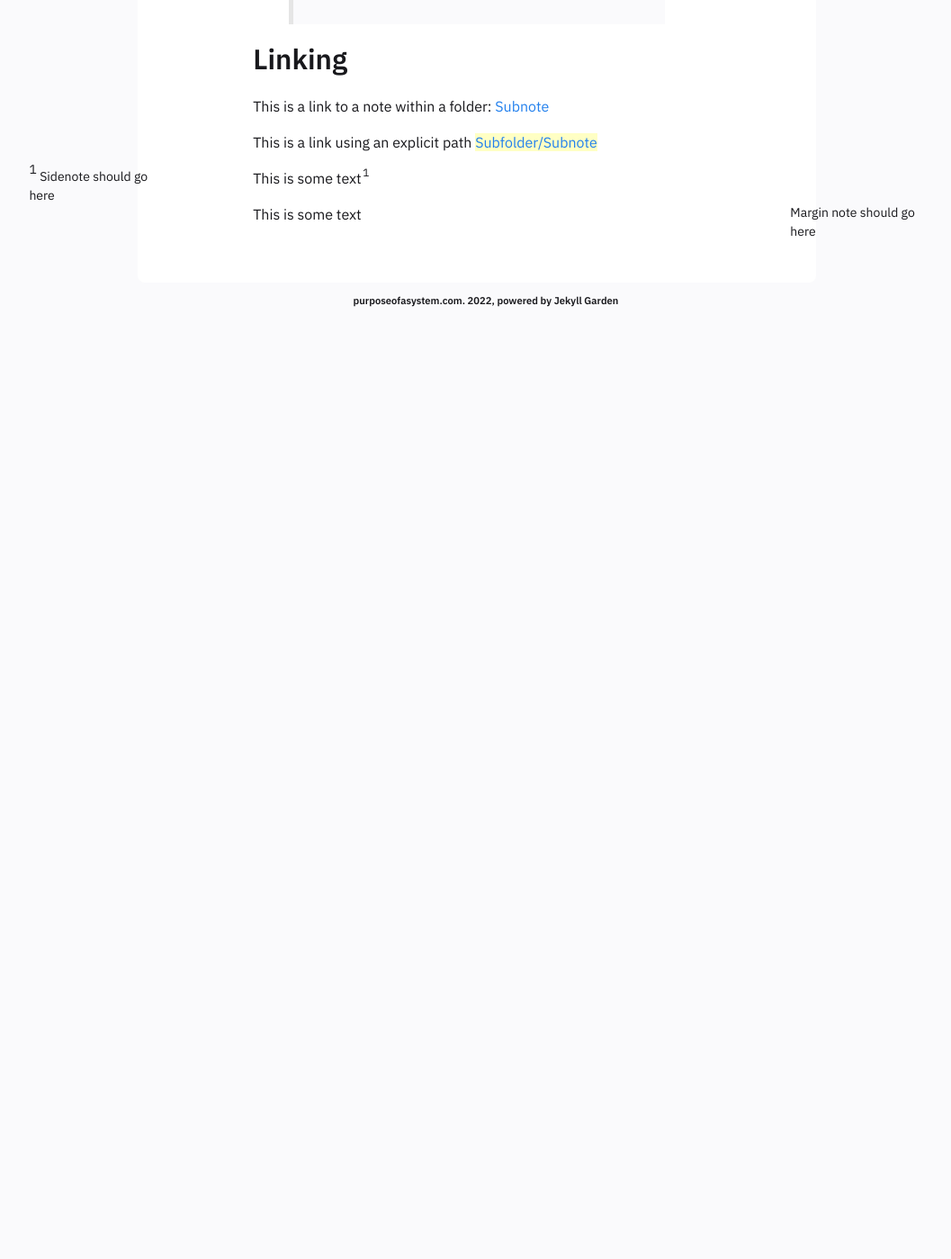
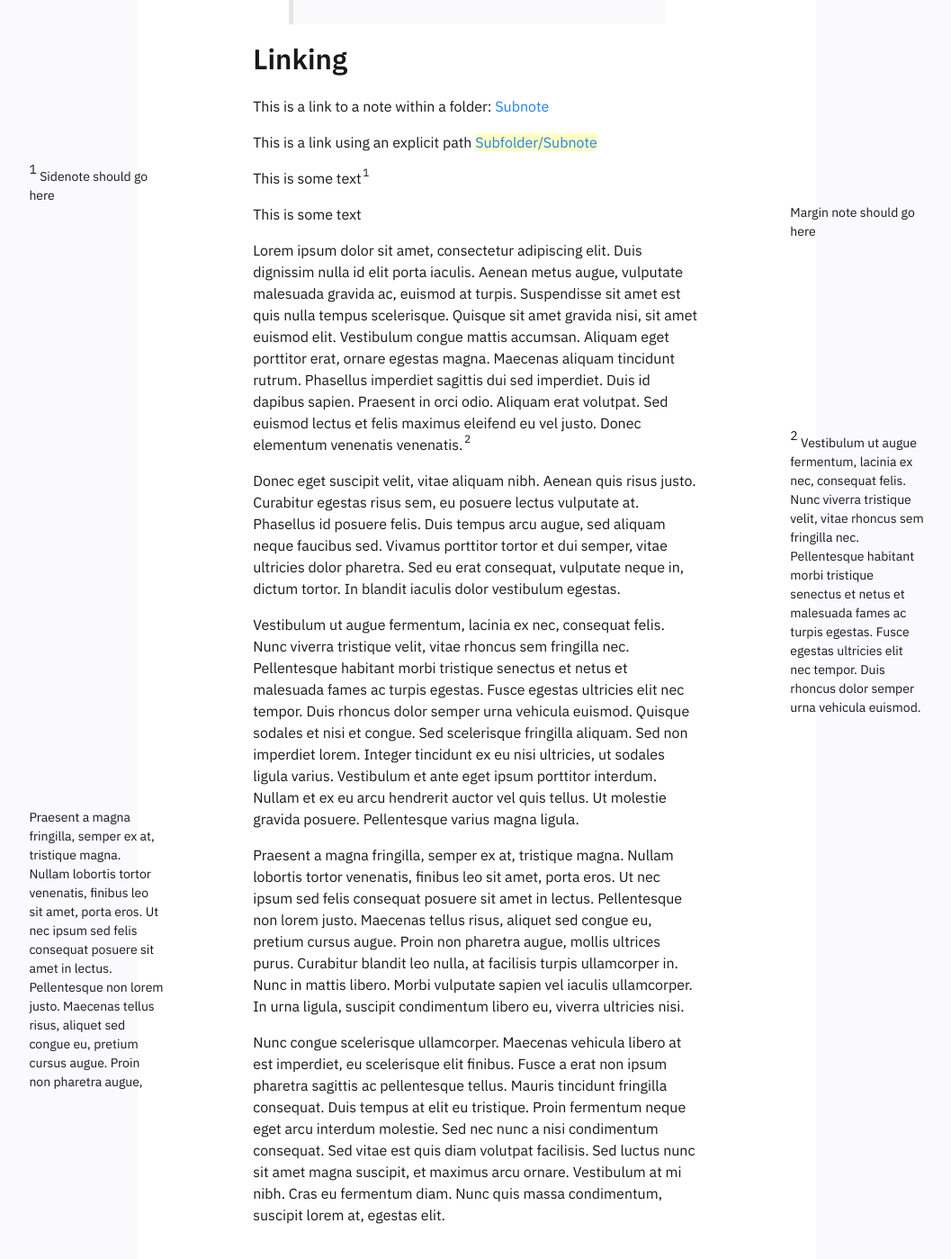
Before and after one commit to jonesethan883/jonesethan883.github.io, a Jekyll site: the page built from _notes/Public/Test.md, in a window 1280 px wide and 1400 px high, scrolled down 425 px. Shown: the whole window at 90% size, without its empty margins (110-1167 px from the left). Built offline with Jekyll 4.4.1, drawn with Linux system fonts in a browser that asks for light colours; before the commit the page ends 900 px from its top, so only the background shows below that.

Commit message:
Update Test.md

```diff
--- a/_notes/Public/Test.md
+++ b/_notes/Public/Test.md
@@ -23,3 +23,13 @@ This is a link using an explicit path [[Subfolder/Subnote]]
 This is some text[[Sidenote should go here::lsn]]
 
 This is some text[[Margin note should go here::rmn]]
+
+Lorem ipsum dolor sit amet, consectetur adipiscing elit. Duis dignissim nulla id elit porta iaculis. Aenean metus augue, vulputate malesuada gravida ac, euismod at turpis. Suspendisse sit amet est quis nulla tempus scelerisque. Quisque sit amet gravida nisi, sit amet euismod elit. Vestibulum congue mattis accumsan. Aliquam eget porttitor erat, ornare egestas magna. Maecenas aliquam tincidunt rutrum. Phasellus imperdiet sagittis dui sed imperdiet. Duis id dapibus sapien. Praesent in orci odio. Aliquam erat volutpat. Sed euismod lectus et felis maximus eleifend eu vel justo. Donec elementum venenatis venenatis.[[Vestibulum ut augue fermentum, lacinia ex nec, consequat felis. Nunc viverra tristique velit, vitae rhoncus sem fringilla nec. Pellentesque habitant morbi tristique senectus et netus et malesuada fames ac turpis egestas. Fusce egestas ultricies elit nec tempor. Duis rhoncus dolor semper urna vehicula euismod.::rsn]]
+
+Donec eget suscipit velit, vitae aliquam nibh. Aenean quis risus justo. Curabitur egestas risus sem, eu posuere lectus vulputate at. Phasellus id posuere felis. Duis tempus arcu augue, sed aliquam neque faucibus sed. Vivamus porttitor tortor et dui semper, vitae ultricies dolor pharetra. Sed eu erat consequat, vulputate neque in, dictum tortor. In blandit iaculis dolor vestibulum egestas.
+
+Vestibulum ut augue fermentum, lacinia ex nec, consequat felis. Nunc viverra tristique velit, vitae rhoncus sem fringilla nec. Pellentesque habitant morbi tristique senectus et netus et malesuada fames ac turpis egestas. Fusce egestas ultricies elit nec tempor. Duis rhoncus dolor semper urna vehicula euismod. Quisque sodales et nisi et congue. Sed scelerisque fringilla aliquam. Sed non imperdiet lorem. Integer tincidunt ex eu nisi ultricies, ut sodales ligula varius. Vestibulum et ante eget ipsum porttitor interdum. Nullam et ex eu arcu hendrerit auctor vel quis tellus. Ut molestie gravida posuere. Pellentesque varius magna ligula.[[Praesent a magna fringilla, semper ex at, tristique magna. Nullam lobortis tortor venenatis, finibus leo sit amet, porta eros. Ut nec ipsum sed felis consequat posuere sit amet in lectus. Pellentesque non lorem justo. Maecenas tellus risus, aliquet sed congue eu, pretium cursus augue. Proin non pharetra augue,::lmn]]
+
+Praesent a magna fringilla, semper ex at, tristique magna. Nullam lobortis tortor venenatis, finibus leo sit amet, porta eros. Ut nec ipsum sed felis consequat posuere sit amet in lectus. Pellentesque non lorem justo. Maecenas tellus risus, aliquet sed congue eu, pretium cursus augue. Proin non pharetra augue, mollis ultrices purus. Curabitur blandit leo nulla, at facilisis turpis ullamcorper in. Nunc in mattis libero. Morbi vulputate sapien vel iaculis ullamcorper. In urna ligula, suscipit condimentum libero eu, viverra ultricies nisi.
+
+Nunc congue scelerisque ullamcorper. Maecenas vehicula libero at est imperdiet, eu scelerisque elit finibus. Fusce a erat non ipsum pharetra sagittis ac pellentesque tellus. Mauris tincidunt fringilla consequat. Duis tempus at elit eu tristique. Proin fermentum neque eget arcu interdum molestie. Sed nec nunc a nisi condimentum consequat. Sed vitae est quis diam volutpat facilisis. Sed luctus nunc sit amet magna suscipit, et maximus arcu ornare. Vestibulum at mi nibh. Cras eu fermentum diam. Nunc quis massa condimentum, suscipit lorem at, egestas elit.
```
